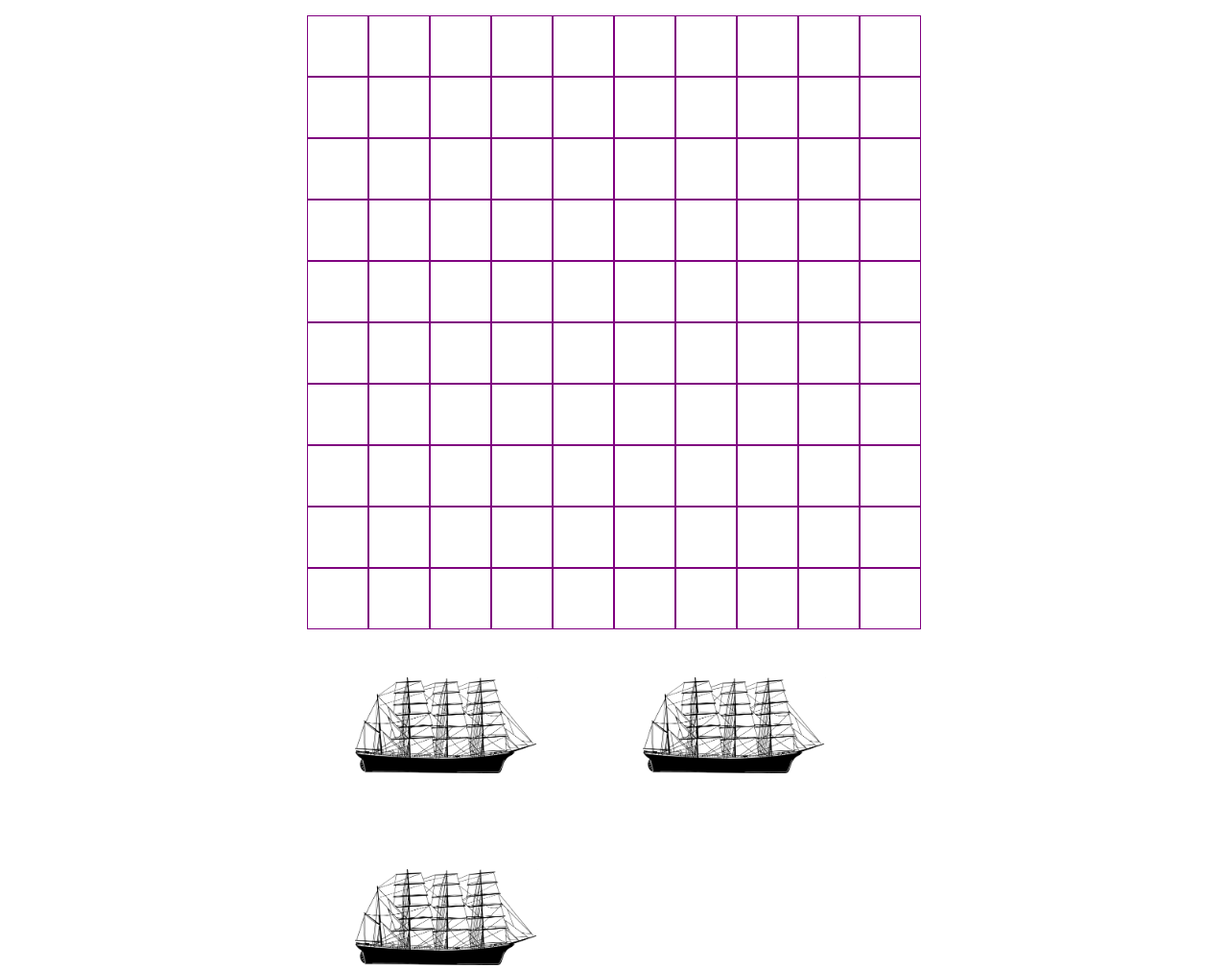
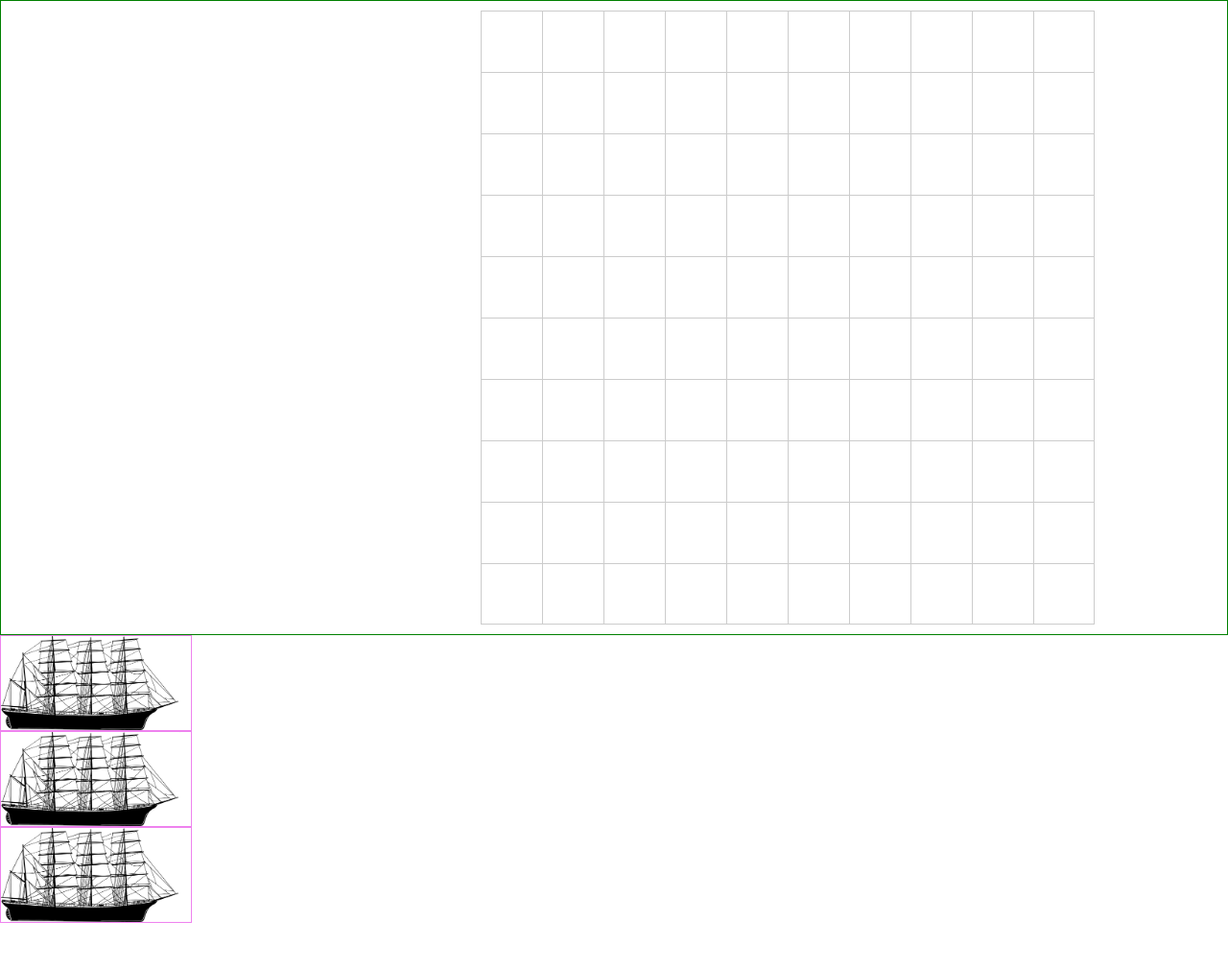
Before and after one commit to eratoiklio/BattleShips, a website built with webpack: page index.html in a window 1280 px wide. Shown: the whole page at 96% size. After the commit the page ends 962 px from the top, so only its background shows below. Built offline with nearby package versions, Linux system fonts and the light colour scheme.

Commit message:
switch to coordinates

```diff
--- a/index.html
+++ b/index.html
@@ -1,5 +1,6 @@
 <!DOCTYPE html>
 <html lang="en">
+
 <head>
     <meta charset="UTF-8">
     <meta name="viewport" content="width=device-width, initial-scale=1.0">
@@ -7,123 +8,23 @@
     <title>Document</title>
     <link rel="stylesheet" href="style/partials/_board.css">
 </head>
+
 <body>
-<section id="board">
-    <div id="item0"></div>
-    <div id="item1"></div>
-    <div id="item2"></div>
-    <div id="item3"></div>
-    <div id="item4"></div>
-    <div id="item5"></div>
-    <div id="item6"></div>
-    <div id="item7"></div>
-    <div id="item8"></div>
-    <div id="item9"></div>
-    <div id="item10"></div>
-    <div id="item11"></div>
-    <div id="item12"></div>
-    <div id="item13"></div>
-    <div id="item14"></div>
-    <div id="item15"></div>
-    <div id="item16"></div>
-    <div id="item17"></div>
-    <div id="item18"></div>
-    <div id="item19"></div>
-    <div id="item20"></div>
-    <div id="item21"></div>
-    <div id="item22"></div>
-    <div id="item23"></div>
-    <div id="item24"></div>
-    <div id="item25"></div>
-    <div id="item26"></div>
-    <div id="item27"></div>
-    <div id="item28"></div>
-    <div id="item29"></div>
-    <div id="item30"></div>
-    <div id="item31"></div>
-    <div id="item32"></div>
-    <div id="item33"></div>
-    <div id="item34"></div>
-    <div id="item35"></div>
-    <div id="item36"></div>
-    <div id="item37"></div>
-    <div id="item38"></div>
-    <div id="item39"></div>
-    <div id="item40"></div>
-    <div id="item41"></div>
-    <div id="item42"></div>
-    <div id="item43"></div>
-    <div id="item44"></div>
-    <div id="item45"></div>
-    <div id="item46"></div>
-    <div id="item47"></div>
-    <div id="item48"></div>
-    <div id="item49"></div>
-    <div id="item50"></div>
-    <div id="item51"></div>
-    <div id="item52"></div>
-    <div id="item53"></div>
-    <div id="item54"></div>
-    <div id="item55"></div>
-    <div id="item56"></div>
-    <div id="item57"></div>
-    <div id="item58"></div>
-    <div id="item59"></div>
-    <div id="item60"></div>
-    <div id="item61"></div>
-    <div id="item62"></div>
-    <div id="item63"></div>
-    <div id="item64"></div>
-    <div id="item65"></div>
-    <div id="item66"></div>
-    <div id="item67"></div>
-    <div id="item68"></div>
-    <div id="item69"></div>
-    <div id="item70"></div>
-    <div id="item71"></div>
-    <div id="item72"></div>
-    <div id="item73"></div>
-    <div id="item74"></div>
-    <div id="item75"></div>
-    <div id="item76"></div>
-    <div id="item77"></div>
-    <div id="item78"></div>
-    <div id="item79"></div>
-    <div id="item80"></div>
-    <div id="item81"></div>
-    <div id="item82"></div>
-    <div id="item83"></div>
-    <div id="item84"></div>
-    <div id="item85"></div>
-    <div id="item86"></div>
-    <div id="item87"></div>
-    <div id="item88"></div>
-    <div id="item89"></div>
-    <div id="item90"></div>
-    <div id="item91"></div>
-    <div id="item92"></div>
-    <div id="item93"></div>
-    <div id="item94"></div>
-    <div id="item95"></div>
-    <div id="item96"></div>
-    <div id="item97"></div>
-    <div id="item98"></div>
-    <div id="item99"></div>
+    <section id="board">
+        <div>
 
+        </div>
+
+    </section>
     <div id="boat1" class="boat"></div>
     <div id="boat2" class="boat"></div>
     <div id="boat3" class="boat"></div>
-</section>
+
+
 </body>
-<script
-  src="https://code.jquery.com/jquery-3.2.1.js"
-  integrity="sha256-DZAnKJ/6XZ9si04Hgrsxu/8s717jcIzLy3oi35EouyE="
-  crossorigin="anonymous"></script>
-  <script
-   src="https://code.jquery.com/ui/1.12.1/jquery-ui.js"
-   integrity="sha256-T0Vest3yCU7pafRw9r+settMBX6JkKN06dqBnpQ8d30="
-   crossorigin="anonymous"></script>
- <script src="js/out.js" type="text/javascript">
+<script src="https://code.jquery.com/jquery-3.2.1.js" integrity="sha256-DZAnKJ/6XZ9si04Hgrsxu/8s717jcIzLy3oi35EouyE=" crossorigin="anonymous"></script>
+<script src="https://code.jquery.com/ui/1.12.1/jquery-ui.js" integrity="sha256-T0Vest3yCU7pafRw9r+settMBX6JkKN06dqBnpQ8d30=" crossorigin="anonymous"></script>
+<script src="js/out.js" type="text/javascript">
+</script>
 
-</script>
 </html>
--- a/js/_board.js
+++ b/js/_board.js
@@ -6,11 +6,20 @@ class Board {
     {
         $("#board").find("div").droppable({
             drop: function(event, ui) {
-                console.log(this.id);
+
                 // console.log(ui);
                 //      console.log(event);
-                  let tabShip =$(ui.draggable).data("boat");
-                  console.log(tabShip);
+                var thisPos = $(ui.draggable).offset();
+          var boardPos = $("#board").find("div").offset();
+          var x = thisPos.left - boardPos.left;
+          var y = thisPos.top - boardPos.top;
+          console.log("parent left" +boardPos.left);
+          console.log("parent top" +boardPos.top);
+          console.log("child left" +thisPos.left);
+          console.log("child top" +thisPos.top);
+          console.log("x: "+x +" y: "+ y);
+                // $(ui.draggable).data("boat");
+
             }
         });
     }
--- a/style/partials/_board.css
+++ b/style/partials/_board.css
@@ -7,31 +7,34 @@ body {
     padding: 0;
 }
 
-#board {
-  width: 640px;
-  height: 640px;
-  margin: 1em auto;
+#board
+{
+    border: 1px solid green;
+}
+#board div {
+
+    width: 640px;
+    height: 640px;
+    border-right: 1px solid #CCC;
+    border-bottom: 1px solid #CCC;
+    margin: 10px 500px;
+    background-image: repeating-linear-gradient(0deg, transparent, transparent 63px, #CCC 63px, #CCC 64px), repeating-linear-gradient(-90deg, transparent, transparent 63px, #CCC 63px, #CCC 64px);
+    background-size: 64px 64px;
 }
 
-#board  > div {
-  border: 1px solid purple;
-  float: left;
-  width: 64px;
-  height: 64px;
-}
-#board .boat
-{
+.boat {
     background: url("../../assets/boat.png");
     width: 200px;
     height: 100px;
     background-repeat: no-repeat;
     background-size: contain;
-    margin:50px;
-    border: none;
+    /*margin: 50px;*/
+    border: 1px solid violet;
 }
+
 .rotated {
-    transform:rotate(90deg);
-    -webkit-transform:rotate(90deg);
-    -moz-transform:rotate(90deg);
-    -o-transform:rotate(90deg);
+    transform: rotate(90deg);
+    -webkit-transform: rotate(90deg);
+    -moz-transform: rotate(90deg);
+    -o-transform: rotate(90deg);
 }
```
Also changed, not shown: js/out.js (+1 -1 lines).
